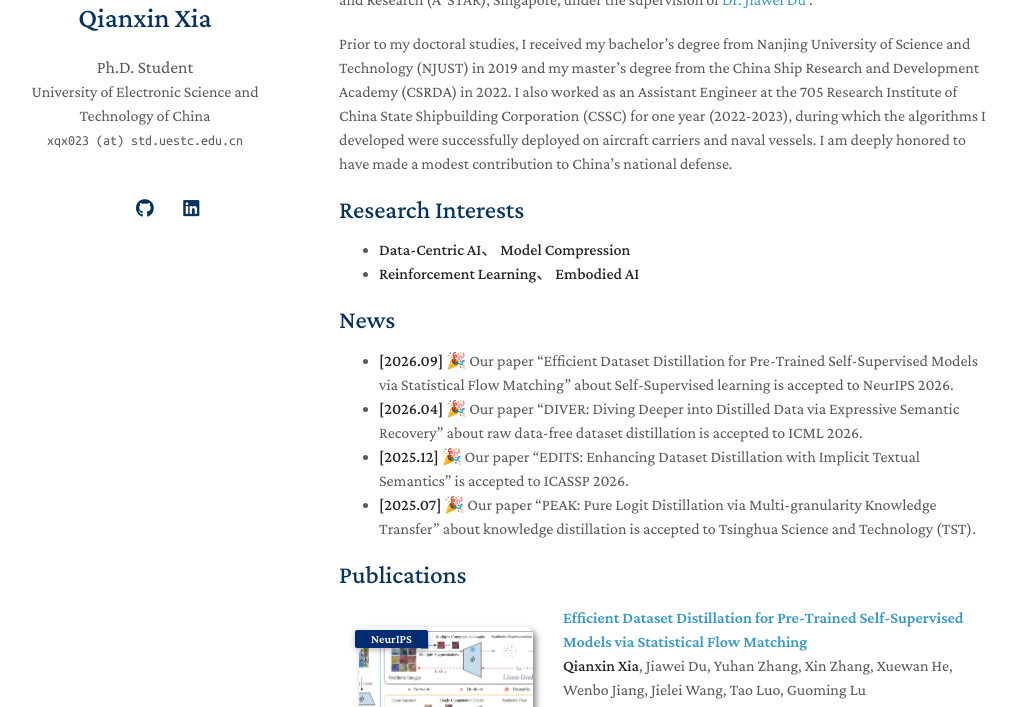
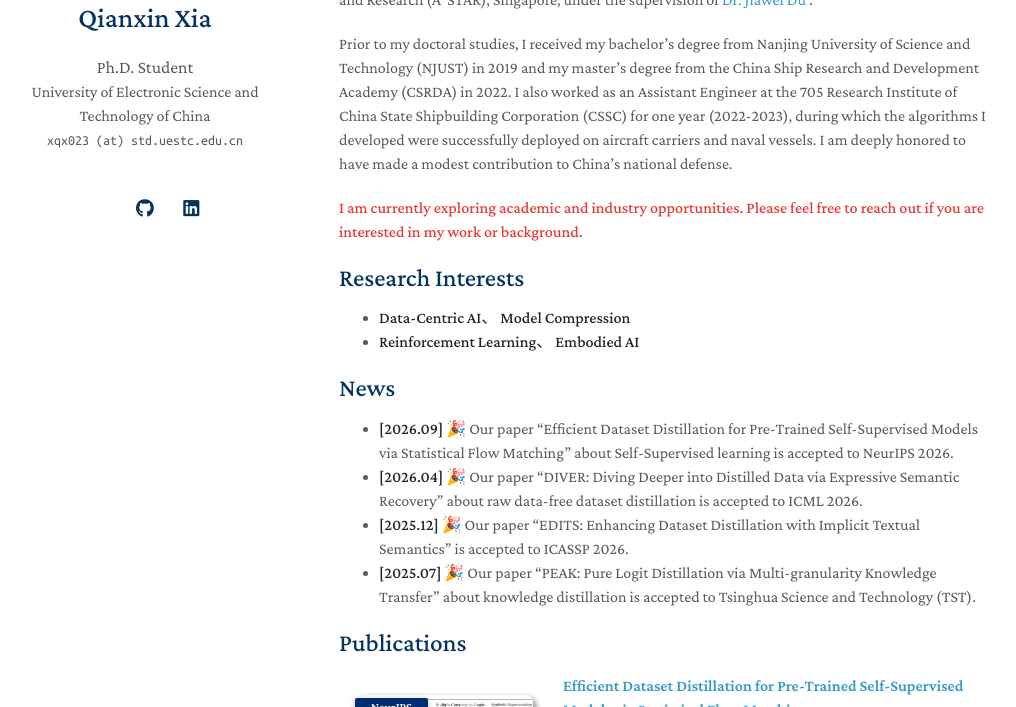
Before and after one commit to einsteinxia/einsteinxia.github.io, a Jekyll site: the page built from index.md, in a window 1280 px wide and 900 px high, cut to the strip 193-900 px from the top of the window. Shown: the whole strip, without its empty margins (131-1147 px from the left). Built offline with Jekyll 4.4.1, drawn with Linux system fonts in a browser that asks for light colours; a style sheet for code colours, icons or effects is not loaded; our own code applies the rules of GitHub Pages for plain Markdown files.

Commit message:
Update index.md

```diff
--- a/index.md
+++ b/index.md
@@ -7,6 +7,10 @@ layout: homepage
 I am a fourth-year Ph.D. student at the University of Electronic Science and Technology of China (UESTC), advised by [Prof. Guoming Lu](https://icct.uestc.edu.cn/info/1065/1297.htm). In addition to my doctoral studies, I am currently a research intern at the Institute of Advanced Intelligence and Computing (IAIC), Agency for Science, Technology and Research (A*STAR), Singapore, under the supervision of [Dr. Jiawei Du](https://scholar.google.com/citations?user=WrJKEzEAAAAJ&hl=en) .
 
 Prior to my doctoral studies, I received my bachelor's degree from Nanjing University of Science and Technology (NJUST) in 2019 and my master's degree from the China Ship Research and Development Academy (CSRDA) in 2022. I also worked as an Assistant Engineer at the 705 Research Institute of China State Shipbuilding Corporation (CSSC) for one year (2022-2023), during which the algorithms I developed were successfully deployed on aircraft carriers and naval vessels. I am deeply honored to have made a modest contribution to China's national defense.
+
+<strong style="color: #E53935;">
+  I am currently exploring academic and industry opportunities. Please feel free to reach out if you are interested in my work or background.
+</strong>
 
 
 ## Research Interests
```
